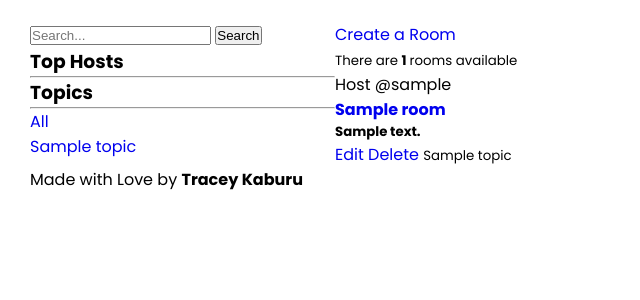
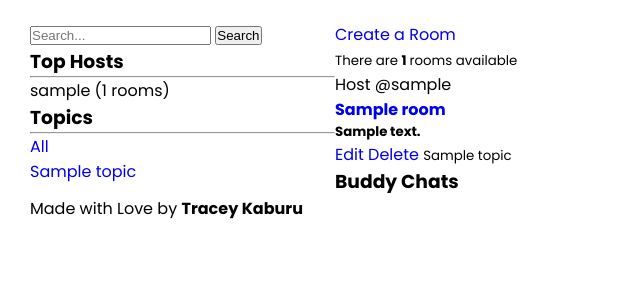
Before and after one commit to TKaburu/StudyHall, a Django app: template StudyHall/templates/StudyHall/home.html in a window 1280 px wide. Shown: the part 72-372 px from the top of the page, without its empty margins (0-640 px from the left). Run offline with Django 5.2, Linux system fonts and the light colour scheme; the template is opened without the code that fills it: most values are stand-ins (such as "Sample title", 1, 10 or a date in 2020).

Commit message:
Feat: Display Top Hosts on the home page

```diff
--- a/StudyHall/templates/StudyHall/home.html
+++ b/StudyHall/templates/StudyHall/home.html
@@ -9,9 +9,14 @@
             <button type="submit">Search</button>
         </form>
 
+        <!-- Display top hosts -->
         <h3>Top Hosts</h3>
         <hr>
+        {% for host in top_hosts %}
+        <div>{{ host.username }} ({{ host.num_rooms }} rooms)</div>
+        {% endfor %}
 
+        <!-- Display Topics -->
         <h3>Topics</h3>
         <hr>
         <a href="{% url 'home' %}"> All </a>
@@ -51,5 +56,9 @@
 
         {% endfor %}
     </div>
+
+    <div class="buddy-chats">
+        <h3>Buddy Chats</h3>
+    </div>
 </div>
 {% endblock %}
```
